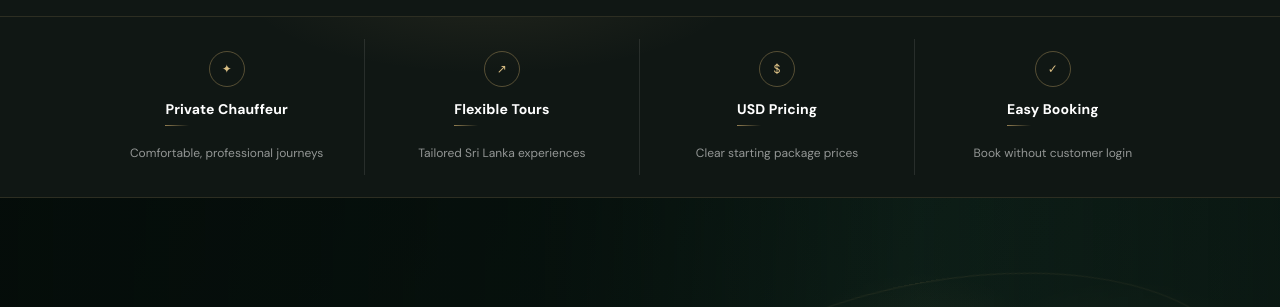
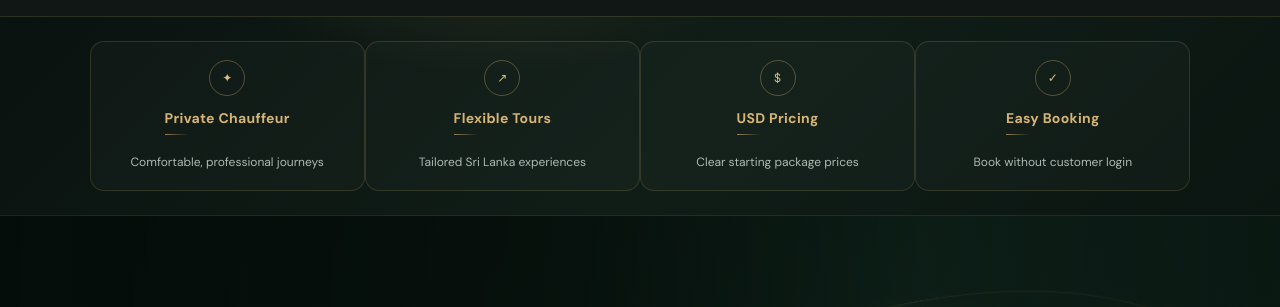
Before and after one commit to cyberleek2007-star/elishah_rides, a plain HTML site: page index.html in a window 1280 px wide. Shown: the part 62-369 px from the top of the page. Drawn offline with nearby package versions, Linux system fonts and the light colour scheme; no server answers.

Commit message:
Fix luxury homepage trust strip

```diff
--- a/styles.css
+++ b/styles.css
@@ -481,3 +481,36 @@ img{content-visibility:auto}
     border-bottom: 0;
   }
 }
+/* FINAL FIX — luxury dark trust strip */
+.v10-trust-grid{
+  margin-top:0!important;
+  padding:24px 7%!important;
+  background:linear-gradient(135deg,#0a120f 0%,#101d17 55%,#0b1511 100%)!important;
+  border-top:1px solid rgba(201,169,106,.18);
+  border-bottom:1px solid rgba(201,169,106,.12);
+  color:#fff!important;
+}
+
+.v10-trust-item{
+  background:rgba(255,255,255,.025)!important;
+  border:1px solid rgba(201,169,106,.18)!important;
+  border-radius:14px!important;
+  padding:18px!important;
+  transition:all .3s ease;
+}
+
+.v10-trust-item:hover{
+  transform:translateY(-3px);
+  background:rgba(201,169,106,.07)!important;
+  border-color:rgba(201,169,106,.4)!important;
+}
+
+.v10-trust-item strong{
+  color:#d6b574!important;
+  letter-spacing:.3px;
+}
+
+.v10-trust-item span{
+  color:#aeb9b2!important;
+  opacity:1!important;
+}
```
